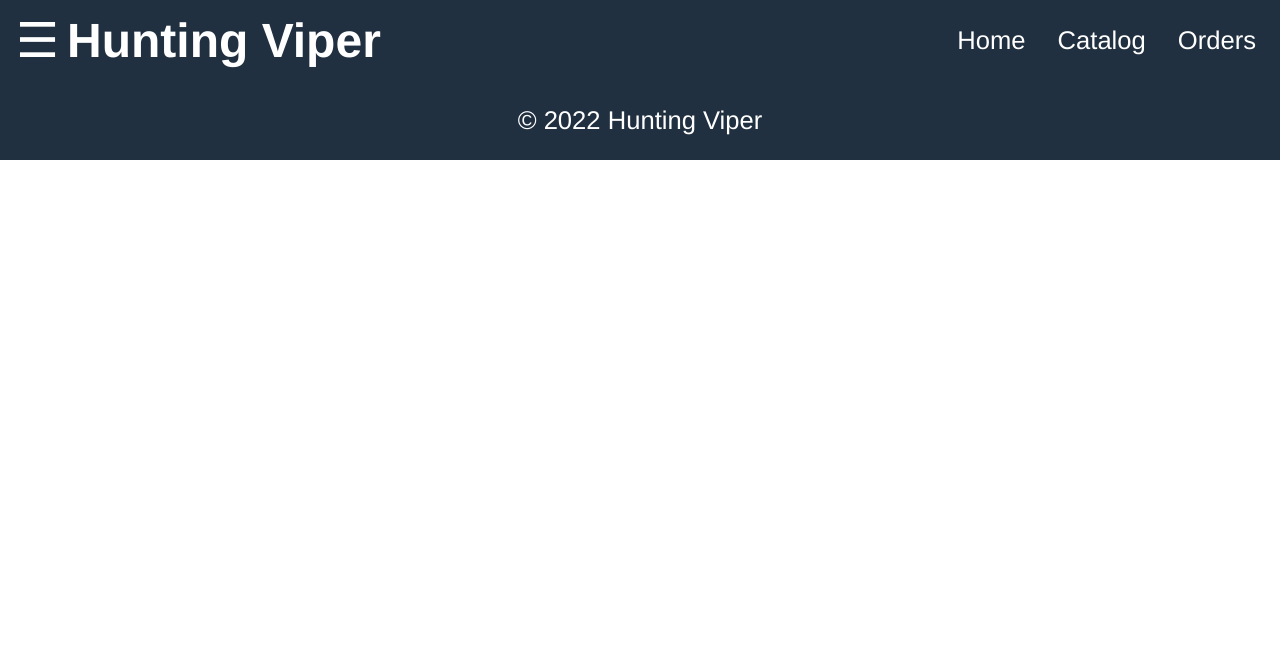
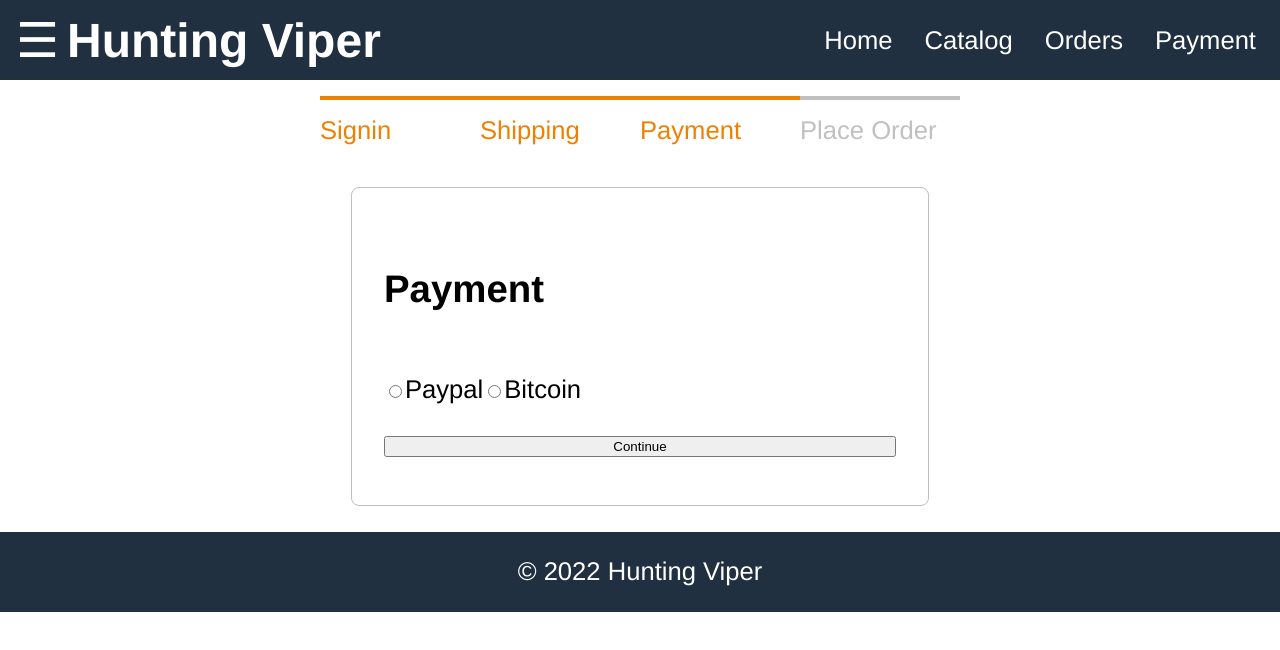
Before and after one commit to Hunting-Viper/hunting-viper-web, a React (Create React App) app in the folder frontend/: page /payment in a window 1280 px wide. Shown: the top 650 px of the page. Built offline with nearby package versions, Linux system fonts and the light colour scheme.

Commit message:
payment addition

```diff
--- a/frontend/src/App.tsx
+++ b/frontend/src/App.tsx
@@ -6,6 +6,7 @@
 import './App.css';
 import Orders from './Orders/Orders';
 import OrderDetail from './Orders/OrderDetail';
+import Payment from './Payment/Payment';
 
 function App() {
   const openMenu = () => {
@@ -36,6 +37,7 @@
                 <Link to="/">Home</Link>
                 <Link to="/catalog">Catalog</Link>
                 <Link to="/orders">Orders</Link>
+                <Link to="/payment">Payment</Link>
             </div>
         </header>
 
@@ -45,6 +47,7 @@
               <Route path="/catalog" element={<Products />} />
               <Route path="/orders" element={<Orders />} />
               <Route path="/order/:id" element={<OrderDetail />} />
+              <Route path="/payment" element={<Payment />} />
             </Routes>
         </main>
 
--- /dev/null
+++ b/frontend/src/Payment/CheckoutSteps.tsx
@@ -0,0 +1,14 @@
+import React from 'react';
+
+function CheckoutSteps(props: any) {
+    return (
+        <div className="checkout-steps">
+            <div className={props.step1 ? 'active' : ''}>Signin</div>
+            <div className={props.step2 ? 'active' : ''}>Shipping</div>
+            <div className={props.step3 ? 'active' : ''}>Payment</div>
+            <div className={props.step4 ? 'active' : ''}>Place Order</div>
+        </div>
+    );
+}
+
+export default CheckoutSteps;
--- /dev/null
+++ b/frontend/src/Payment/Payment.tsx
@@ -0,0 +1,46 @@
+import React from 'react';
+import CheckoutSteps from '../Payment/CheckoutSteps';
+
+function PaymentScreen() {
+    const submitHandler = () => {
+        alert("Payment processing... ");
+    };
+
+    return (
+        <div>
+            <CheckoutSteps step1 step2 step3></CheckoutSteps>
+            <div className="form">
+                <form onSubmit={submitHandler}>
+                    <ul className="form-container">
+                        <li>
+                            <h2>Payment</h2>
+                        </li>
+                        <li>
+                            <div>
+                                <input
+                                    type="radio"
+                                    name="paymentMethod"
+                                    id="paymentMethod"
+                                    value="paypal"
+                                ></input>
+                                <label htmlFor="paymentMethod">Paypal</label>
+                                <input
+                                    type="radio"
+                                    name="paymentMethod"
+                                    id="paymentMethod"
+                                    value="bitcoin"
+                                ></input>
+                                <label htmlFor="paymentMethod">Bitcoin</label>
+                            </div>
+                        </li>
+                        <li>
+                            <button type="submit" className="button primary">Continue</button>
+                        </li>
+                    </ul>
+                </form>
+            </div>
+        </div>
+    );
+}
+
+export default PaymentScreen;
--- a/frontend/src/index.css
+++ b/frontend/src/index.css
@@ -155,3 +155,52 @@
 tbody > tr:nth-child(odd) {
   background-color: #f0f0f0;
 }
+
+.checkout-steps {
+    display: flex;
+    justify-content: space-between;
+    width: 40rem;
+    margin: 1rem auto;
+}
+
+.checkout-steps > div {
+    border-top: 0.3rem #c0c0c0 solid;
+    color: #c0c0c0;
+    flex: 1 1;
+    padding-top: 1rem;
+}
+
+.checkout-steps > div.active {
+    border-top: 0.3rem #f08000 solid;
+    color: #f08000;
+}
+
+.form {
+    display: flex;
+    justify-content: center;
+    align-items: center;
+    height: 100%;
+}
+
+.form-container {
+    display: flex;
+    flex-direction: column;
+    width: 32rem;
+    padding: 2rem;
+    border: 0.1rem #c0c0c0 solid;
+    border-radius: 0.5rem;
+    list-style-type: none;
+}
+
+.form-container li {
+    display: flex;
+    flex-direction: column;
+    margin-bottom: 1rem;
+    margin-top: 1rem;
+}
+
+input {
+    padding: 1rem;
+    border: 0.1rem #c0c0c0 solid;
+    border-radius: 0.5rem;
+}
```
